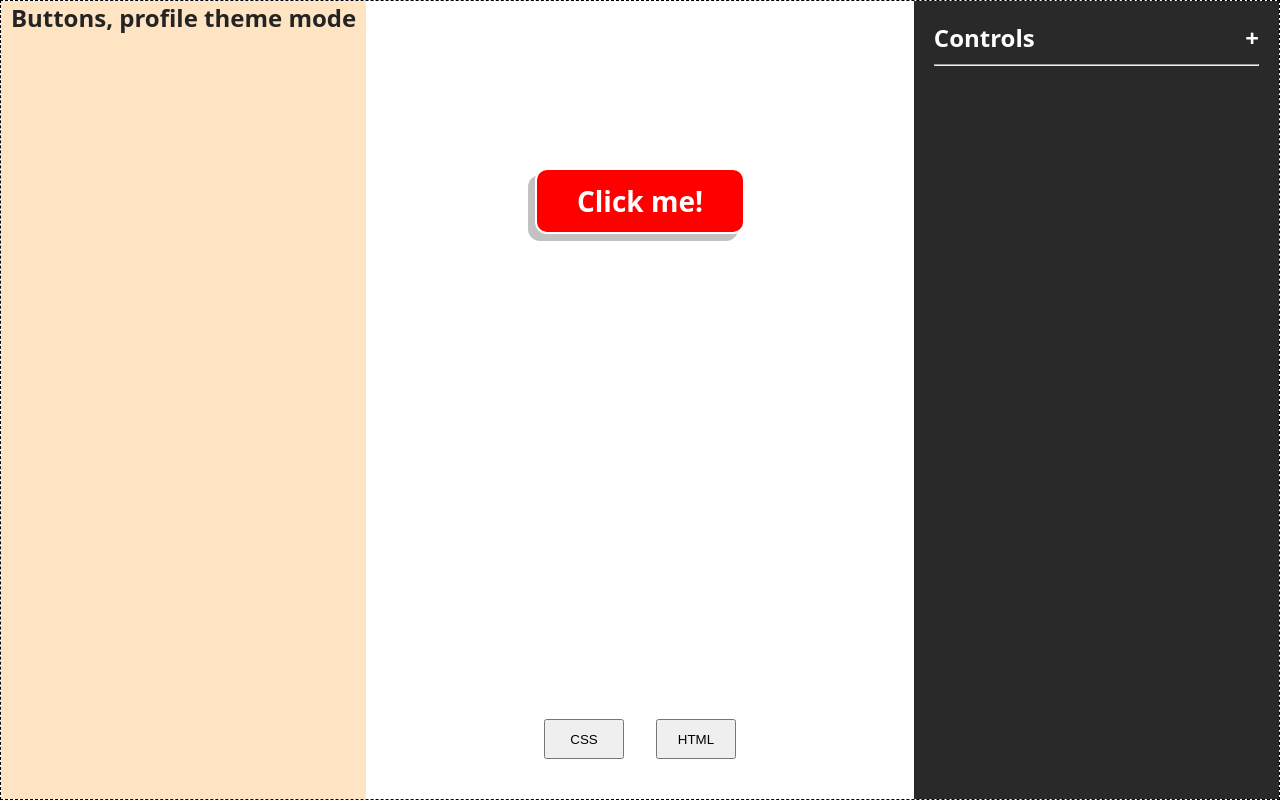
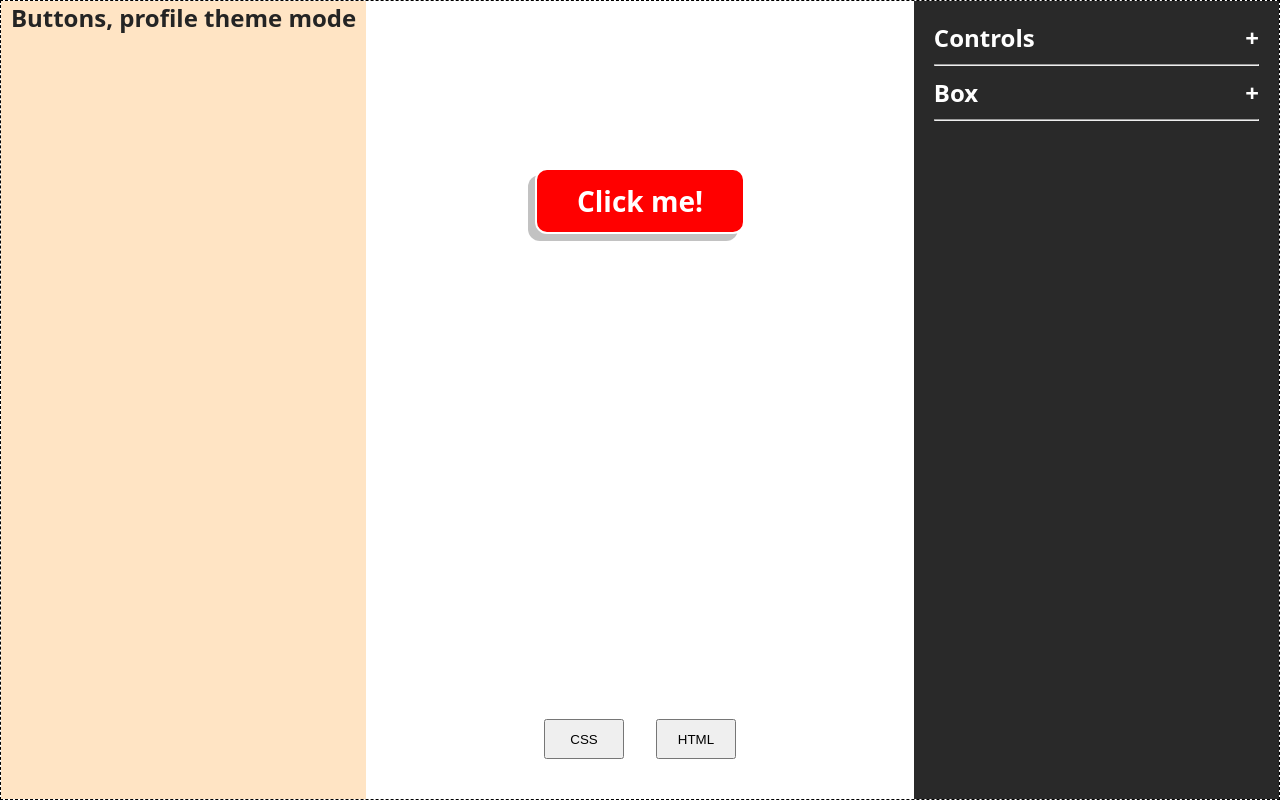
Before and after one commit to J-C-S-V/button-builder, a React (Vite) app: page / in a window 1280 px wide. Built offline with nearby package versions, Linux system fonts and the light colour scheme.

Commit message:
Add box component

```diff
--- /dev/null
+++ b/src/components/Box/Box.module.css
@@ -0,0 +1,24 @@
+.box {
+  display: flex;
+  flex-direction: column;
+  gap: 1rem;
+  margin-top: 1rem;
+}
+
+.box__title {
+  display: flex;
+  justify-content: space-between;
+  cursor: pointer;
+}
+
+.box__content {
+  /* max-height: 0; */
+  display: none;
+  /* overflow: hidden; */
+  /* overflow: auto; */
+}
+
+.show {
+  /* max-height: 100%; */
+  display: block;
+}
--- /dev/null
+++ b/src/components/Box/Box.tsx
@@ -0,0 +1,26 @@
+import { ChangeFontSize } from "../ChangeFontSize";
+import { useState } from "react";
+import styles from "./Box.module.css";
+
+export const Box = ({
+  onFontSizeChange,
+  fontSize,
+}: {
+  onFontSizeChange: (e: React.ChangeEvent<HTMLInputElement>) => void;
+  fontSize: number;
+}) => {
+  const [showBox, setShowBox] = useState(false);
+
+  return (
+    <div className={`${styles["box"]}`}>
+      <h2 onClick={() => setShowBox(!showBox)} className={styles["box__title"]}>
+        <span>Box</span>
+        {showBox ? <span>–</span> : <span>+</span>}
+      </h2>
+      <div className={`${showBox ? styles["show"] : styles["box__content"]}`}>
+        <ChangeFontSize fontSize={fontSize} onFontSizeChange={onFontSizeChange} />
+      </div>
+      <hr />
+    </div>
+  );
+};
--- a/src/components/WorkBench/WorkBench.tsx
+++ b/src/components/WorkBench/WorkBench.tsx
@@ -1,9 +1,9 @@
 import { useState } from "react";
 import { Controls } from "../Controls/Controls";
-import { ControlsTwo } from "../ControlsTwo/ControlsTwo";
 import { Button } from "../Button/Button";
 import { Languages } from "../Languages/Languages";
 import { LeftSection } from "../LeftSection/LeftSection";
+import { Box } from "../Box/Box";
 import styles from "./WorkBench.module.css";
 
 export const WorkBench = () => {
@@ -112,18 +112,12 @@ export const WorkBench = () => {
 
       <div className={styles["workbench__right"]}>
         <Controls
-          // onTextChange={handleInnerText}
-          // innerText={innerText}
-          // onBackgroundColorChange={handleChangebackgroundColor}
-          // backgroundColor={backgroundColor}
-          // fontColor={fontColor}
-          // onBorderRadiusChange={handleBorderRadiusChange}
-          // borderRadius={borderRadius}
           onFontColorChange={handleFontColorChange}
           fontColor={fontColor}
           onFontSizeChange={handleFontSizeChange}
           fontSize={fontSize}
         />
+        <Box />
       </div>
     </section>
   );
```
